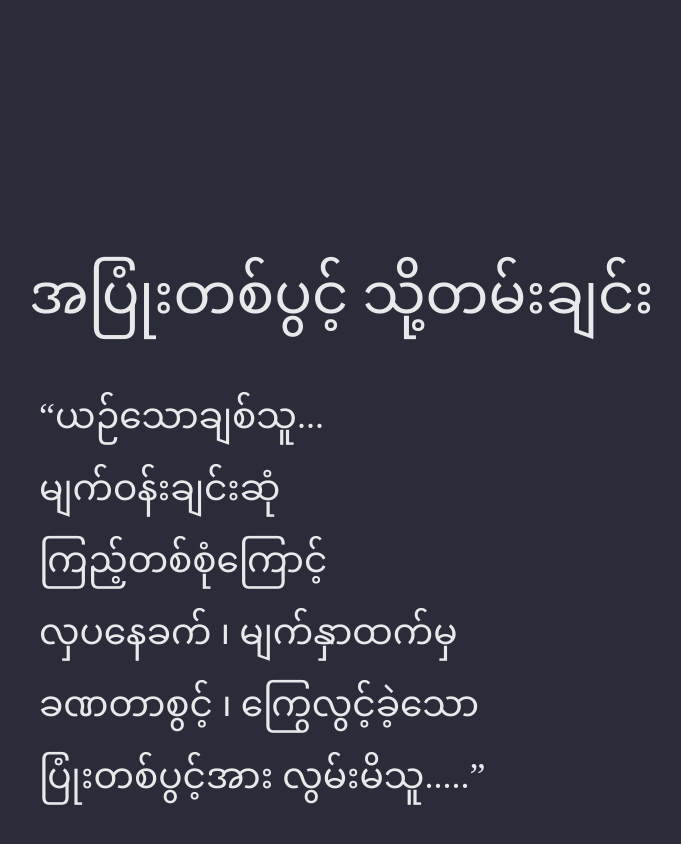
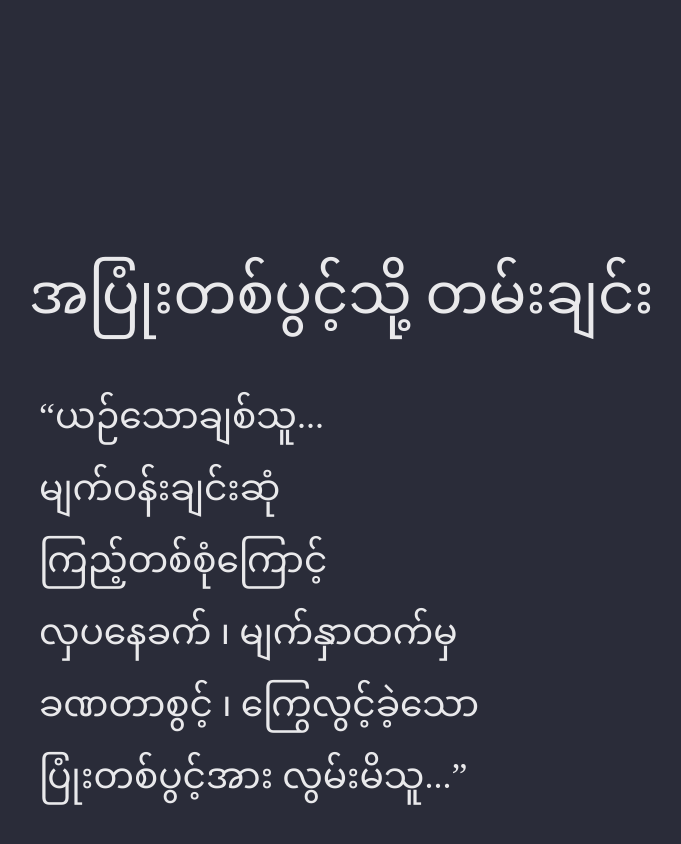
Before and after one commit to khzaw/beautiful-burmese-type, a Jekyll site: the page built from index.html, in a window 1280 px wide and 900 px high. Shown: the top 844 px of the window, without its empty margins (201-882 px from the left). Built offline with Jekyll 4.4.1, drawn with Linux system fonts in a browser that asks for light colours; some web fonts are replaced.

Commit message:
Fix small details

```diff
--- a/index.html
+++ b/index.html
@@ -6,14 +6,14 @@ layout: default
 
   <section class="page" id="poem-1">
     <section class="text">
-      <h3 class="title">အပြုံးတစ်ပွင့် သို့တမ်းချင်း</h3>
+      <h3 class="title">အပြုံးတစ်ပွင့်သို့ တမ်းချင်း</h3>
       <p>
         “ယဉ်သောချစ်သူ...<br>
         မျက်ဝန်းချင်းဆုံ<br>
         ကြည့်တစ်စုံကြောင့်<br>
         လှပနေခက် ၊ မျက်နှာထက်မှ<br>
         ခဏတာစွင့် ၊ ကြွေလွင့်ခဲ့သော<br>
-        ပြုံးတစ်ပွင့်အား လွမ်းမိသူ.....”
+        ပြုံးတစ်ပွင့်အား လွမ်းမိသူ...”
       </p>
     </section>
   </section>
```
